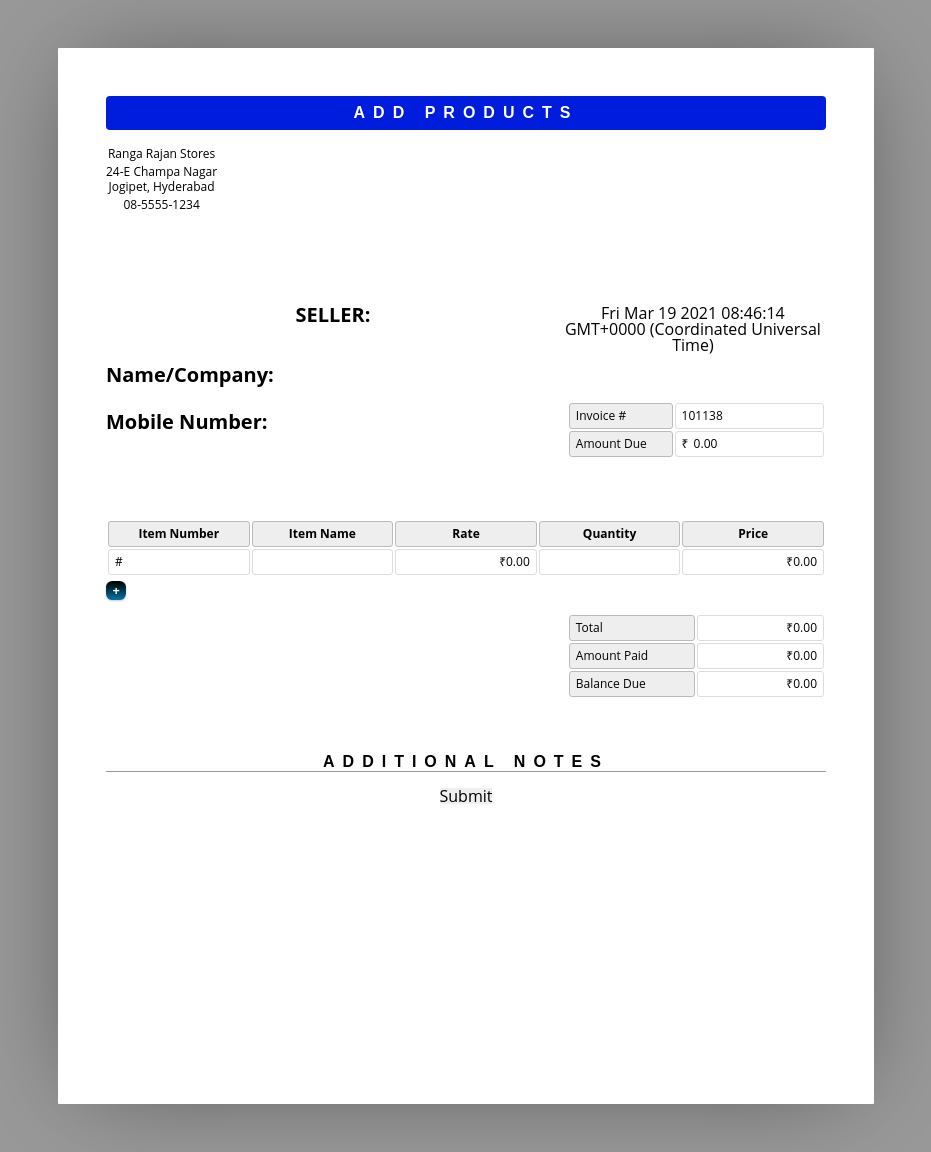
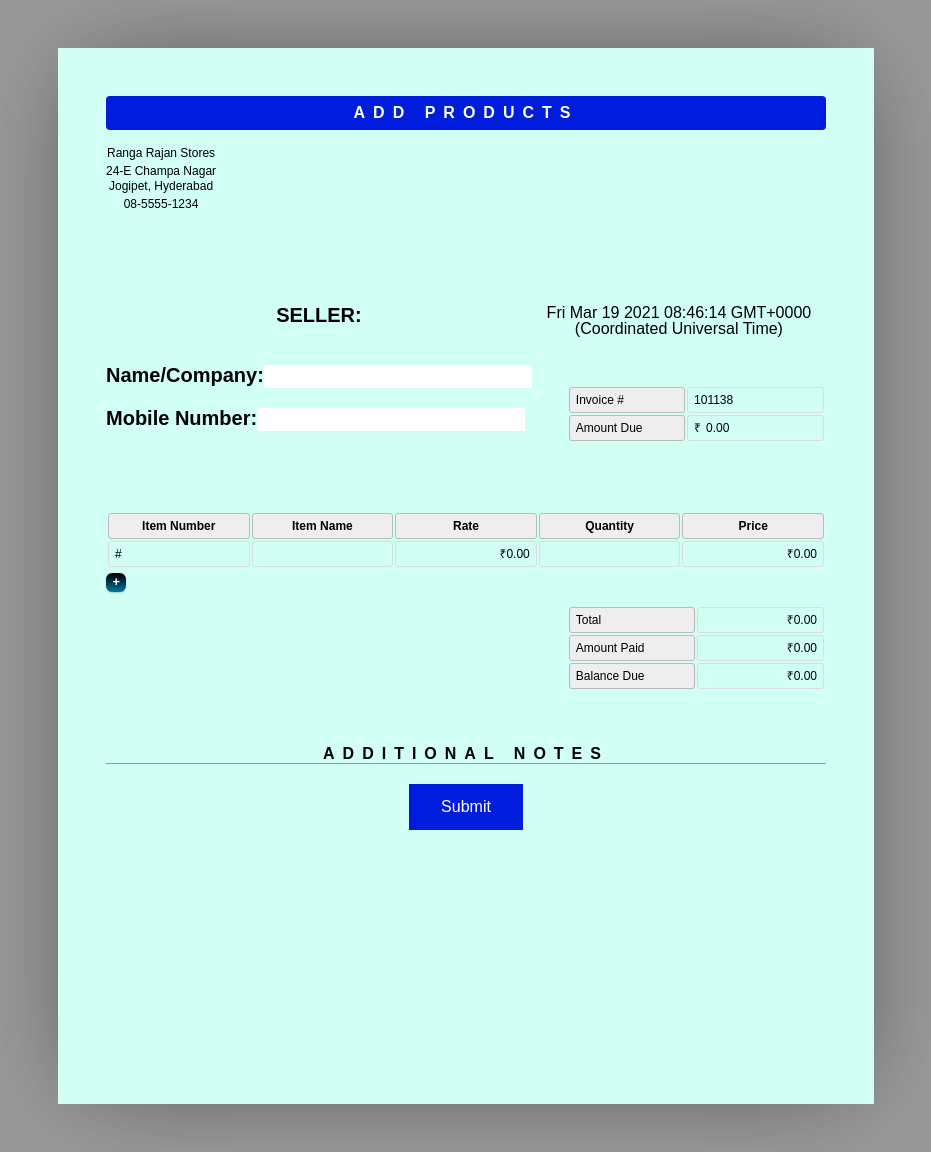
Before and after one commit to AJAY1684/DBMS-Project, a PHP site: page /AddProducts.html in a window 1280 px wide. Shown: the whole page, without its empty margins (174-1105 px from the left). Run offline with PHP 8.4, Linux system fonts and the light colour scheme.

Commit message:
Add files via upload

```diff
--- a/AddProducts.CSS
+++ b/AddProducts.CSS
@@ -74,7 +74,7 @@ table.meta:after, table.balance:after { clear: both; content: ""; display: table
 
 /* table meta */
 
-table.meta th { width: 40%; }
+table.meta th { width: 50%; }
 table.meta td { width: 60%; }
 
 /* table items */
@@ -143,4 +143,32 @@ tr:hover .cut { opacity: 1; }
 }
 
 
+
+body
+{
+
+    background-size: cover;
+    background-position: center;
+    backdrop-filter: rgb(157, 100, 0);
+    background-color:rgb(209, 255, 244);
+
+    font-family: sans-serif;
+
+}
+
+.button {
+  background-color: rgb(0, 28, 220);
+  border: none;
+  color: white;
+  padding: 15px 32px;
+  text-align: center;
+  text-decoration: none;
+  display: inline-block;
+  font-size: 16px;
+  margin: 4px 2px;
+  cursor: pointer;
+}
+
+
+
 @page { margin: 0; }
--- a/AddProducts.html
+++ b/AddProducts.html
@@ -2,14 +2,15 @@
 
 <head>
 	<meta name="viewport" content="width=device-width, initial-scale=1.0">
-	<title>Add Products to Inventory</title>
-	<link rel="stylesheet"type = "text/css" href="AddProducts.CSS">
+	<title>Invoice</title>
+	<link rel="stylesheet"type = "text/css" href="AddProducts.css">
 	<script src="AddProducts.js"></script>
 </head>
 
 
 
 <body>
+<div>
 	<div name="Bill" id = "BillReceipt">
 		<header>
 			<h1>Add Products</h1>
@@ -104,10 +105,13 @@
 
 
 
-					<p><style>p {text-align: center;}</style><button type="submit" form="AddProductsform" value="Submit">Submit</button></p>
+					<p><style>p {text-align: center;}</style><button class="button" type="submit" form="AddProductsform" value="Submit">Submit</button></p>
 
 
 
+</div>
+
+</body>
 
 
 
```
